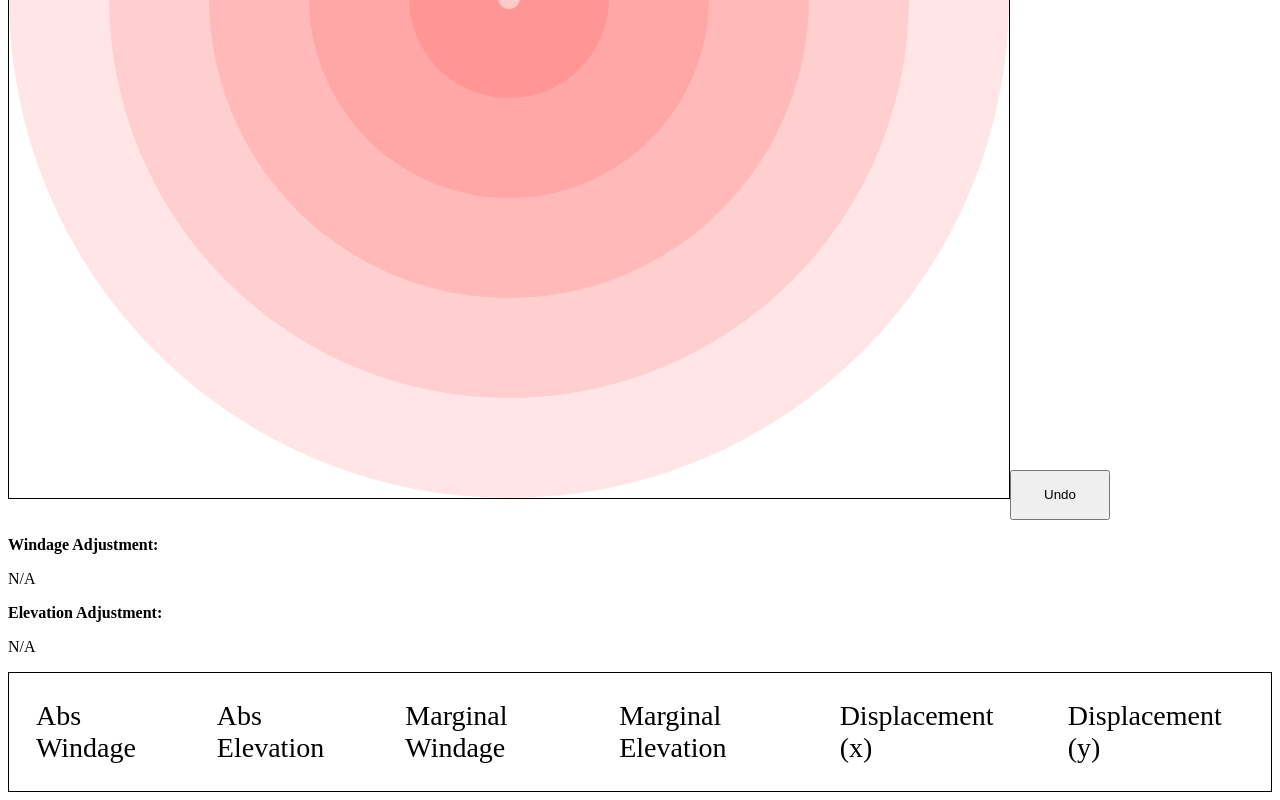
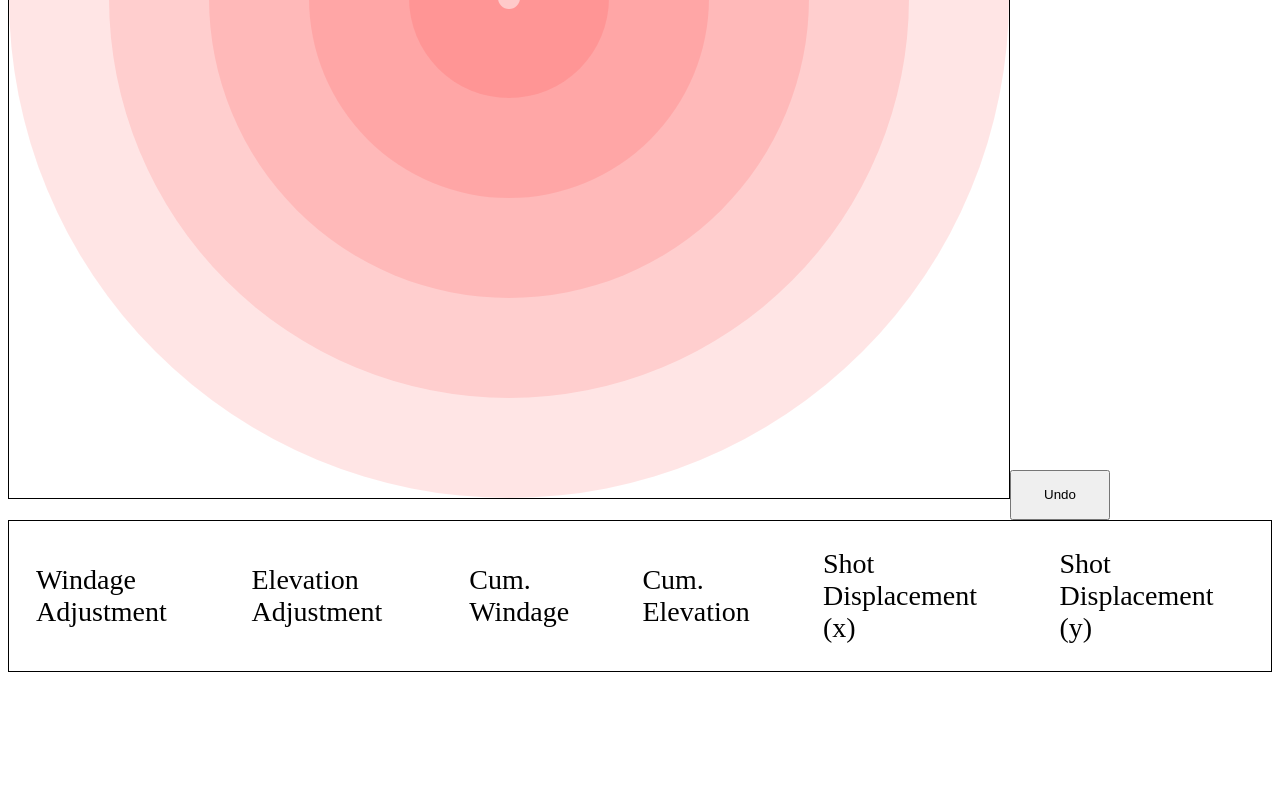
Before and after one commit to poneill/insighting, a plain HTML site: page index.html in a window 1280 px wide. Shown: the part 511-1311 px from the top of the page. After the commit the page ends 1191 px from the top, so only its background shows below. Drawn offline with Linux system fonts and the light colour scheme.

Commit message:
change column order

```diff
--- a/ballistics.js
+++ b/ballistics.js
@@ -157,10 +157,10 @@ function writeTable() {
     history.forEach(
         record => {
             var tr = table.insertRow(-1);
-            var absWindageCell = tr.insertCell(0);
-            var absElevationCell = tr.insertCell(1);
-            var margWindageCell = tr.insertCell(2);
-            var margElevationCell = tr.insertCell(3);
+            var margWindageCell = tr.insertCell(0);
+            var margElevationCell = tr.insertCell(1);
+            var absWindageCell = tr.insertCell(2);
+            var absElevationCell = tr.insertCell(3);
             var shotXCell = tr.insertCell(4);
             var shotYCell = tr.insertCell(5);
 
--- a/index.html
+++ b/index.html
@@ -18,17 +18,15 @@
   </canvas><button onclick="undoShot()">Undo</button>
   <script src="ballistics.js">
   </script>
-  <p><b>Windage Adjustment:</b> <div id="windage">N/A</div></p>
-  <p><b>Elevation Adjustment:</b> <div id="elevation">N/A</div></p>
   <table id="adjustmenttable">
     <thead>
       <tr id="header">
-        <td>Abs Windage</td>
-        <td>Abs Elevation</td>
-        <td>Marginal Windage</td>
-        <td>Marginal Elevation</td>
-        <td>Displacement (x)</td>
-        <td>Displacement (y)</td>
+        <td>Windage Adjustment</td>
+        <td>Elevation Adjustment</td>
+        <td>Cum. Windage</td>
+        <td>Cum. Elevation</td>
+        <td>Shot Displacement (x)</td>
+        <td>Shot Displacement (y)</td>
       </tr>
     </thead>
   </table>
```
